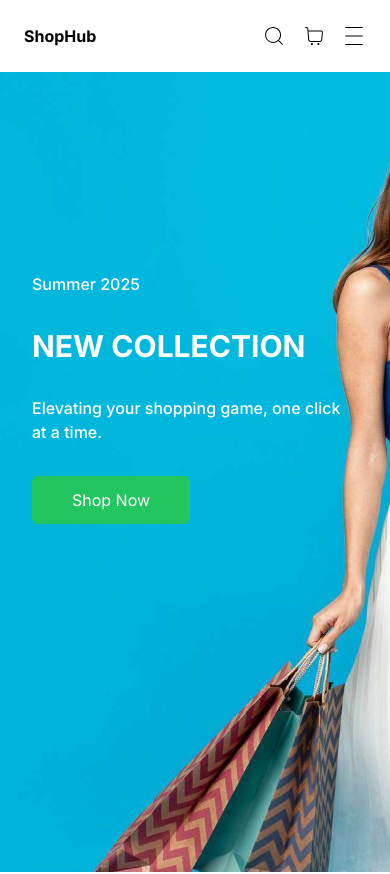
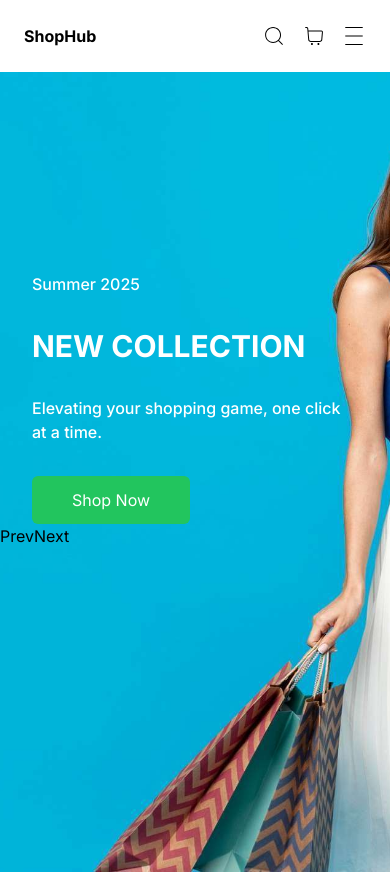
Before and after one commit to apsarabishwokarma/ecommerce-shophub, a Next.js app: page / in a window 390 px wide. Shown: the top 874 px of the page. Built offline with nearby package versions, Linux system fonts and the light colour scheme; no server answers.

Commit message:
type practise using function

```diff
--- a/src/components/hero/index.tsx
+++ b/src/components/hero/index.tsx
@@ -1,22 +1,51 @@
+"use client";
+
+import { heroCarouselItems } from "@/data/hero-carousel";
+import { useState } from "react";
 import Button from "../ui/button";
 
 export default function Hero() {
+  const [currentIndex, setCurrentIndex] = useState(0);
+
   return (
     <>
       <div
         style={{
-          backgroundImage: "url(/assets/herobg.jpeg)",
+          backgroundImage: `url(${heroCarouselItems[currentIndex].image})`,
         }}
         className="bg-cover bg-no-repeat h-screen max-h-[800px] bg-center"
       >
-        <div className="flex flex-col text-white container mx-auto px-8 pt-[200px] gap-8">
-          <p className="font-medium text-base">Summer 2025</p>
-          <h1 className="font-bold text-3xl md:text-5xl">NEW COLLECTION</h1>
+        <div className="flex flex-col text-white container mx-auto px-8 md:px-20 pt-[200px] gap-8">
           <p className="font-medium text-base">
-            Elevating your shopping game, one click at a time.
+            {heroCarouselItems[currentIndex].title}
+          </p>
+          <h1 className="font-bold text-3xl md:text-5xl">
+            {heroCarouselItems[currentIndex].category}
+          </h1>
+          <p className="font-medium text-base">
+            {heroCarouselItems[currentIndex].subtitle}
           </p>
           <Button />
         </div>
+
+        <button
+          onClick={() => {
+            if (currentIndex === 0) return;
+            // setCurrentIndex(currentIndex - 1);
+            setCurrentIndex((i) => i - 1);
+          }}
+        >
+          Prev
+        </button>
+        <button
+          onClick={() => {
+            if (currentIndex === 2) return;
+            // setCurrentIndex(currentIndex + 1);
+            setCurrentIndex((prev) => prev + 1);
+          }}
+        >
+          Next
+        </button>
       </div>
     </>
   );
--- /dev/null
+++ b/src/data/hero-carousel.ts
@@ -0,0 +1,25 @@
+export const heroCarouselItems = [
+  {
+    title: "Summer 2025",
+    category: "NEW COLLECTION",
+    subtitle: " Elevating your shopping game, one click at a time.",
+    link: "/",
+    image: "/assets/herobg.jpeg",
+  },
+  {
+    title: "a",
+    category: "d",
+    subtitle: "",
+    image: "/assets/offer.jpg",
+    link: "c",
+  },
+  {
+    title: "a",
+    category: "d",
+    subtitle: "",
+    image: "/assets/herobg.jpeg",
+    link: "c",
+  },
+];
+
+export type HeroCarouselItem = (typeof heroCarouselItems)[0];
```
Also changed, not shown: types-practice.ts (+54 -0 lines), src/components/hero/hero-carousel.tsx (added).
